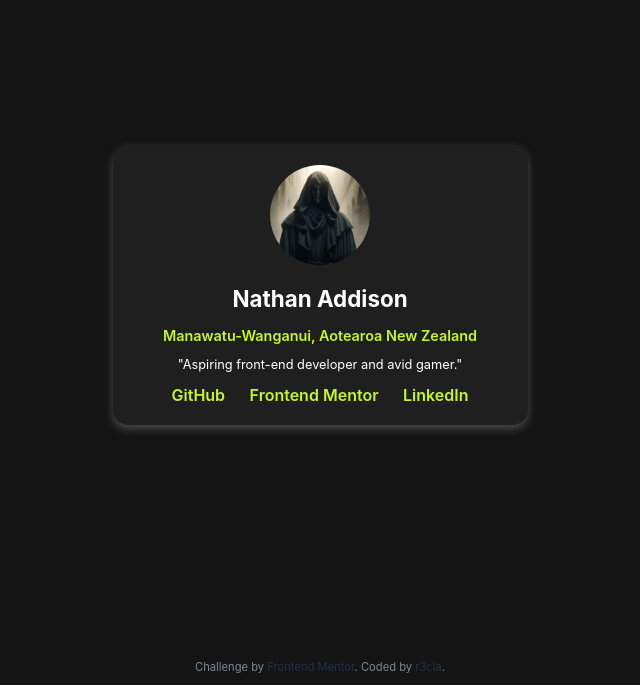
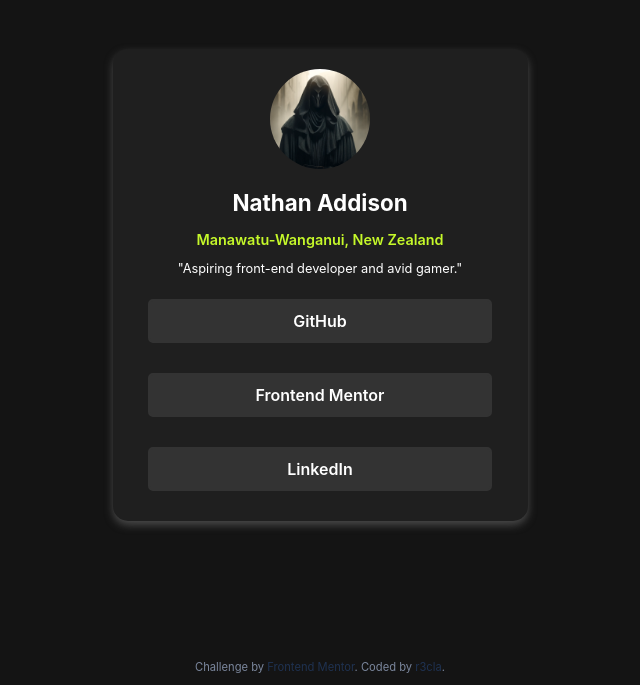
Before and after one commit to r3cla/links-challenge, a plain HTML site: page index.html in a window 1280 px wide. Shown: the part 115-800 px from the top of the page, without its empty margins (320-960 px from the left). Drawn offline with Linux system fonts and the light colour scheme.

Commit message:
added button styling

```diff
--- a/assets/css/style.css
+++ b/assets/css/style.css
@@ -50,16 +50,34 @@ body {
     width: 375px;
 }
 
-.social-links a { /* styles for social link buttons */
-    color: hsl(75, 94%, 57%);
+.social-links {
+    display: flex;
+    flex-direction: column;
+    align-items: center;
+    gap: 10px;
+}
+
+.social-links a {
+    color: hsl(0, 0%, 100%);
+    background-color: hsl(0, 0%, 20%);
     text-decoration: none;
     font-weight: 600;
-    margin: 0 10px;
+    margin: 10px 0;
+    padding: 10px 20px;
+    border: 2px solid hsl(0, 0%, 20%);
+    border-radius: 5px;
+    display: block;
+    width: 80%;
 }
 
 .social-links a:hover {
-    text-decoration: underline;
+    color: hsl(0, 0%, 12%);
+    background-color: hsl(75, 94%, 57%);
+    text-decoration: none;
+    border-color: hsl(75, 81%, 80%);
 }
+
+
 
 .pfp { /* profile pic aka avatar */
     width: 100px;
--- a/index.html
+++ b/index.html
@@ -12,7 +12,7 @@
     <main class="card">
         <img src="assets/images/avatar-r3c.webp" alt="R3cla's profile picture" class="pfp">
         <h1 class="title">Nathan Addison</h1>
-        <h2 class="subtitle">Manawatu-Wanganui, Aotearoa New Zealand</h2>
+        <h2 class="subtitle">Manawatu-Wanganui, New Zealand</h2>
         <p class="bio">"Aspiring front-end developer and avid gamer."</p>
         <div class="social-links">
             <a href="https://github.com/r3cla/">GitHub</a>
```
